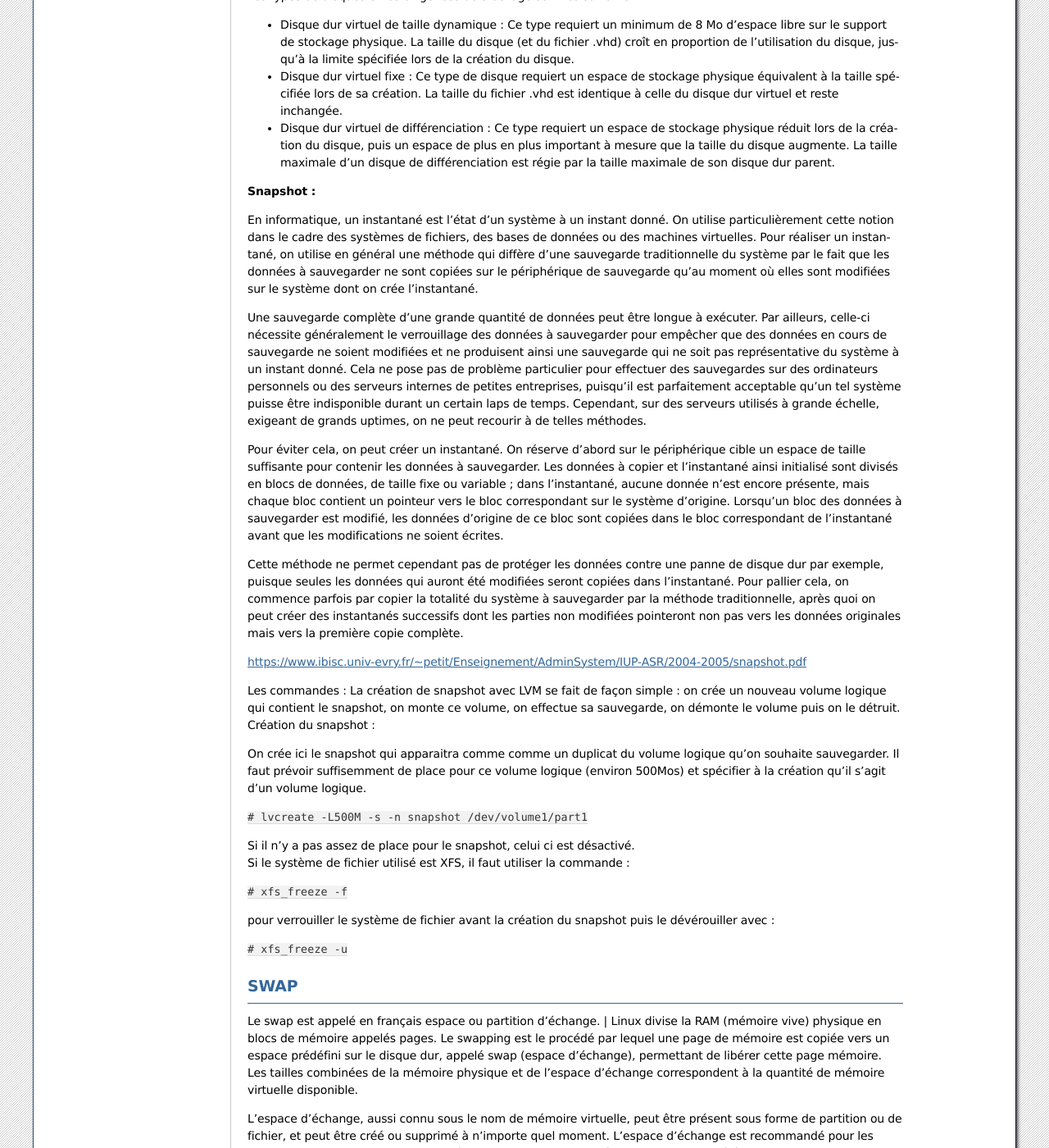
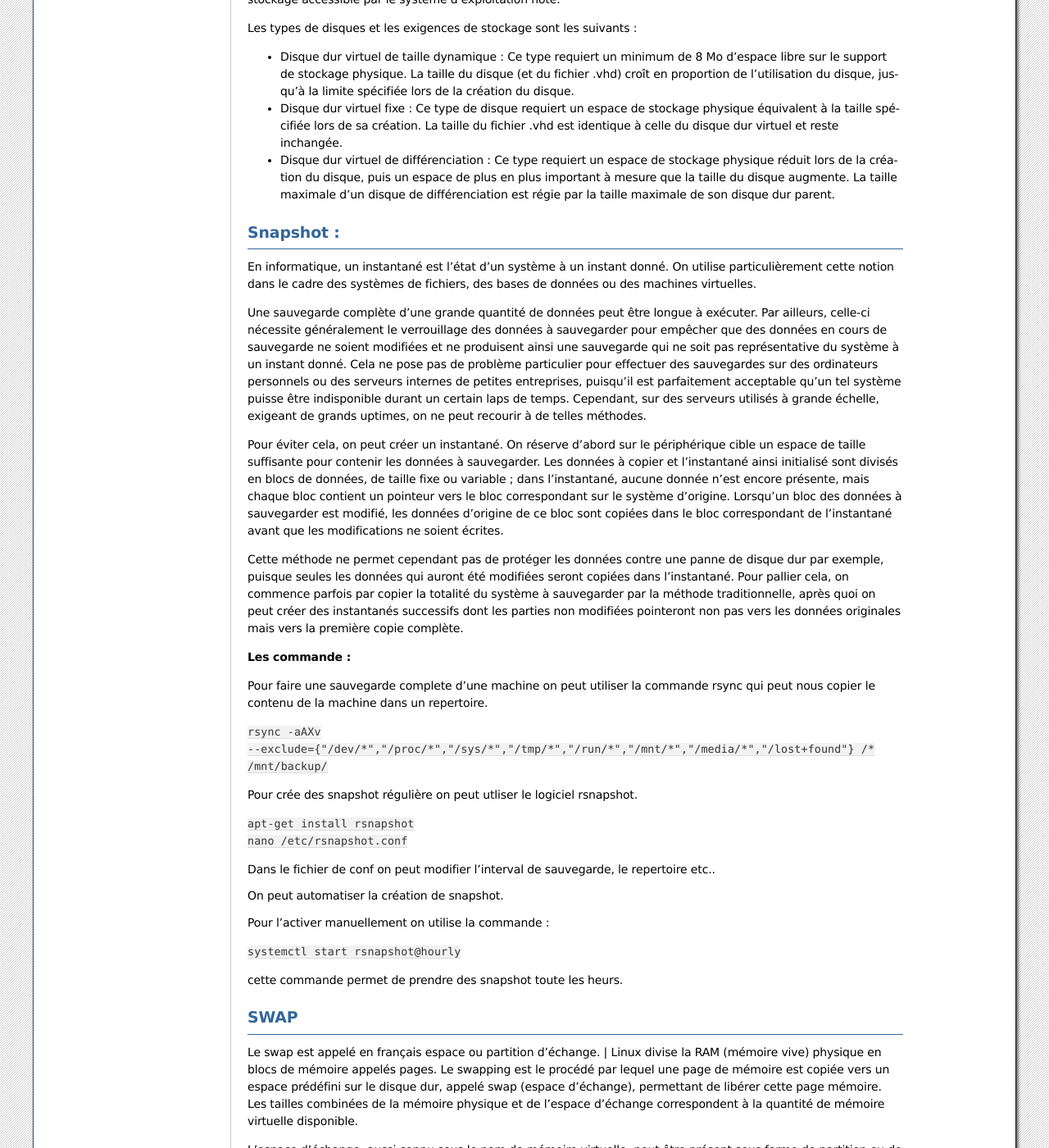
Before and after one commit to MohamedMissaoui/SchoolProject, a Sphinx documentation site: the page built from source/index.rst, in a window 1280 px wide and 1400 px high, scrolled down 4028 px. Shown: the whole window at 82% size. Built offline with Sphinx 7.4.7, drawn with Linux system fonts in a browser that asks for light colours; some of the changed text lies outside the part shown.

Commit message:
ajout_commande++

```diff
--- a/source/index.rst
+++ b/source/index.rst
@@ -107,7 +107,8 @@ Bien qu'ayant été conçu de façon intelligente, ce système de fichiers poss
 
 | Il reste également l'aspect de la confidentialité des données des utilisateurs sur le système de fichiers. Il faudrait qu'une personne ayant un accès physique sur le média ne soit pas capable de pouvoir reconstituer l'ensemble des données présentes sur ce dernier.
 
-| **Système de fichier distribué et en réseau :**
+Système de fichier distribué et en réseau :
+---------------------------------------------
 
 | Le Network File System est une technologie (un mécanisme ou un protocole pour faire simple) permettant d'accéder aux fichiers présents sur des machines distantes exactement comme s'ils sont locaux.
 
@@ -118,7 +119,8 @@ Bien qu'ayant été conçu de façon intelligente, ce système de fichiers poss
 
 | En fait NFS est composé de quatre protocoles distincts qui reposent tous sur les RPC et donc sur le programme rpc.portmap. Un des rôles de ce programme est de convertir les numéros de programmes RPC en numéros de ports. Quand un serveur RPC démarre, il va préciser à portmap quel port il utilisera et les numéros de programmes RPC qu'il gère. Quand un client souhaite envoyer une requête RPC vers un numéro de programme donné, il contacte d'abord le serveur portmap pour obtenir le numéro de port sur lequel tourne le programme souhaité. Ensuite, il adresse les paquets RPC au port concerné.
 
-| **Disque virtuel :**
+Disque virtuel :
+----------------
 
 Un disque dur virtuel fournit un espace de stockage pour une machine virtuelle. Au sein de la machine virtuelle, le disque dur virtuel est représenté comme un disque physique. La machine virtuelle l'utilise également comme s'il s'agissait d'un disque physique. Techniquement, le disque dur virtuel est un fichier résidant sur un disque physique auquel le système d'exploitation hôte peut accéder. Sur le disque physique, le fichier du disque dur virtuel est stocké au format .vhd. En règle générale, vous pouvez stocker un fichier .vhd sur n'importe quel type de dispositif de stockage accessible par le système d'exploitation hôte.
 
@@ -130,9 +132,10 @@ Un disque dur virtuel fournit un espace de stockage pour une machine virtuelle.
 
 * Disque dur virtuel de différenciation : Ce type requiert un espace de stockage physique réduit lors de la création du disque, puis un espace de plus en plus important à mesure que la taille du disque augmente. La taille maximale d'un disque de différenciation est régie par la taille maximale de son disque dur parent.
 
-| **Snapshot :**
+Snapshot :
+----------
 
-En informatique, un instantané est l'état d'un système à un instant donné. On utilise particulièrement cette notion dans le cadre des systèmes de fichiers, des bases de données ou des machines virtuelles. Pour réaliser un instantané, on utilise en général une méthode qui diffère d'une sauvegarde traditionnelle du système par le fait que les données à sauvegarder ne sont copiées sur le périphérique de sauvegarde qu'au moment où elles sont modifiées sur le système dont on crée l'instantané.
+En informatique, un instantané est l'état d'un système à un instant donné. On utilise particulièrement cette notion dans le cadre des systèmes de fichiers, des bases de données ou des machines virtuelles.
 
 | Une sauvegarde complète d'une grande quantité de données peut être longue à exécuter. Par ailleurs, celle-ci nécessite généralement le verrouillage des données à sauvegarder pour empêcher que des données en cours de sauvegarde ne soient modifiées et ne produisent ainsi une sauvegarde qui ne soit pas représentative du système à un instant donné. Cela ne pose pas de problème particulier pour effectuer des sauvegardes sur des ordinateurs personnels ou des serveurs internes de petites entreprises, puisqu'il est parfaitement acceptable qu'un tel système puisse être indisponible durant un certain laps de temps. Cependant, sur des serveurs utilisés à grande échelle, exigeant de grands uptimes, on ne peut recourir à de telles méthodes.
 
@@ -140,24 +143,26 @@ En informatique, un instantané est l'état d'un système à un instant donné.
 
 | Cette méthode ne permet cependant pas de protéger les données contre une panne de disque dur par exemple, puisque seules les données qui auront été modifiées seront copiées dans l'instantané. Pour pallier cela, on commence parfois par copier la totalité du système à sauvegarder par la méthode traditionnelle, après quoi on peut créer des instantanés successifs dont les parties non modifiées pointeront non pas vers les données originales mais vers la première copie complète.
 
-https://www.ibisc.univ-evry.fr/~petit/Enseignement/AdminSystem/IUP-ASR/2004-2005/snapshot.pdf
+| **Les commande :**
 
-| Les commandes : La création de snapshot avec LVM se fait de façon simple : on crée un nouveau volume logique qui contient le snapshot, on monte ce volume, on effectue sa sauvegarde, on démonte le volume puis on le détruit.
-| Création du snapshot :
-On crée ici le snapshot qui apparaitra comme comme un duplicat du volume logique qu'on souhaite
-sauvegarder. Il faut prévoir suffisemment de place pour ce volume logique (environ 500Mos) et
-spécifier à la création qu'il s'agit d'un volume logique.
+Pour faire une sauvegarde complete d'une machine on peut utiliser la commande rsync qui peut nous copier le contenu de la machine dans un repertoire.
 
-| ``# lvcreate -L500M -s -n snapshot /dev/volume1/part1``
+| ``rsync -aAXv --exclude={"/dev/*","/proc/*","/sys/*","/tmp/*","/run/*","/mnt/*","/media/*","/lost+found"} /* /mnt/backup/``
 
-| Si il n'y a pas assez de place pour le snapshot, celui ci est désactivé.
-| Si le système de fichier utilisé est XFS, il faut utiliser la commande :
+Pour crée des snapshot régulière on peut utliser le logiciel rsnapshot.
 
-| ``# xfs_freeze -f``
+| ``apt-get install rsnapshot``
+| ``nano /etc/rsnapshot.conf``
 
-| pour verrouiller le système de fichier avant la création du snapshot puis le dévérouiller avec :
+Dans le fichier de conf on peut modifier l'interval de sauvegarde, le repertoire etc..
 
-| ``# xfs_freeze -u``
+On peut automatiser la création de snapshot.
+
+Pour l'activer manuellement on utilise la commande :
+
+| ``systemctl start rsnapshot@hourly``
+
+cette commande permet de prendre des snapshot toute les heurs.
 
 SWAP
 ----
```
Also changed, not shown: 5 other files.
